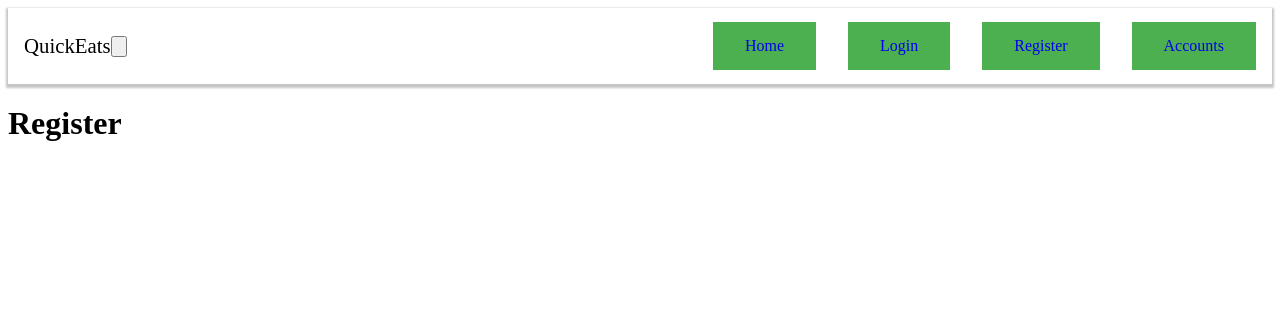
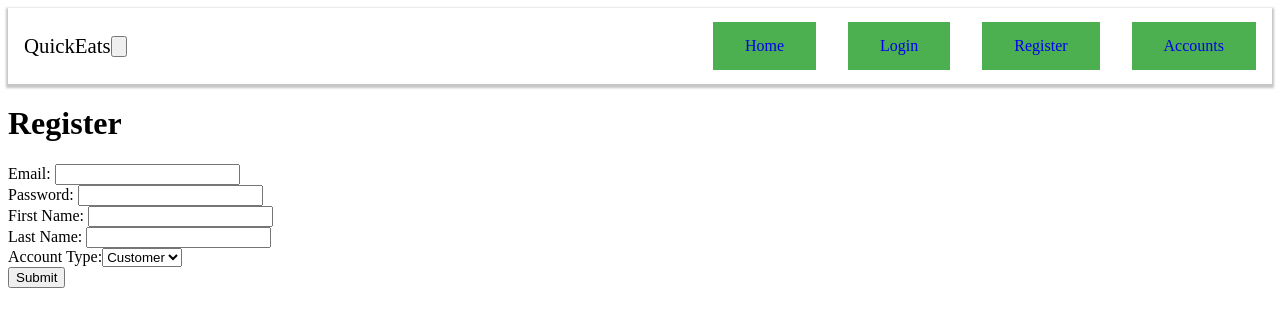
Before and after one commit to dvyrj/CS-157C-Team-6, a React (Create React App) app in the folder client/: page /register in a window 1280 px wide. Shown: the top 326 px of the page. Built offline with nearby package versions, Linux system fonts and the light colour scheme.

Commit message:
added some forms for login and register

```diff
--- a/client/src/pages/login.js
+++ b/client/src/pages/login.js
@@ -6,6 +6,11 @@ function Login() {
             <div>
                 <h1>Login</h1>
             </div>
+            <form action="http://localhost:3001/loginAccount" method="GET">
+                <div><label> Email: <input type="text" name="email" /> </label></div>
+                <div><label> Password: <input type="text" name="password" /> </label></div>
+                <input type="submit" value="Submit" />
+            </form>
         </>
     );
 }
--- a/client/src/pages/register.js
+++ b/client/src/pages/register.js
@@ -6,6 +6,20 @@ function Register() {
             <div>
                 <h1>Register</h1>
             </div>
+            <form action="http://localhost:3001/registerAccount" method="GET">
+                <div><label> Email: <input type="text" name="email" /> </label></div>
+                <div><label> Password: <input type="text" name="password" /> </label></div>
+                <div><label> First Name: <input type="text" name="first" /> </label></div>
+                <div><label> Last Name: <input type="text" name="last" /> </label></div>
+                <div>
+                <label for="type">Account Type:</label>
+                    <select name="type" id="type">
+                        <option value="customer">Customer</option>
+                        <option value="vendor">Vendor</option>
+                    </select>
+                </div>
+                <input type="submit" value="Submit" />
+            </form>
         </>
     );
 }
```
Also changed, not shown: 1 other file (tests, documents, lock files or other folders).
